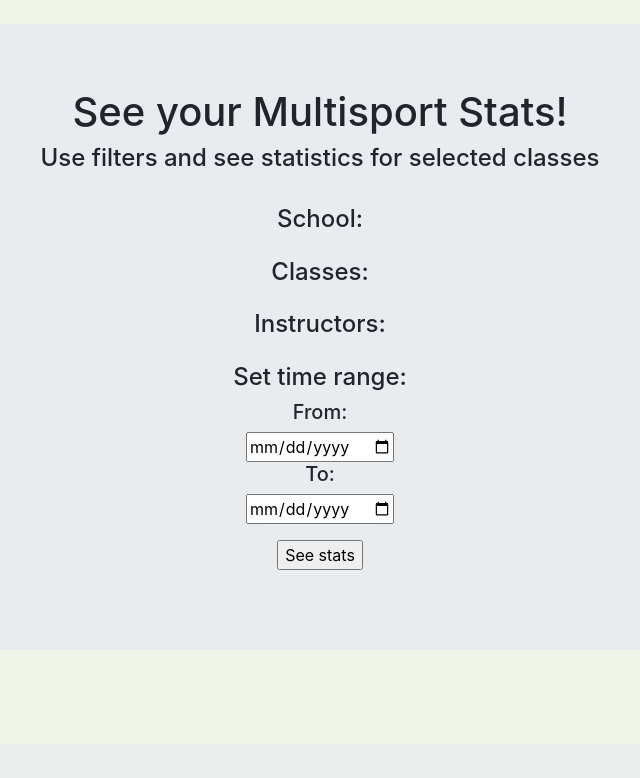
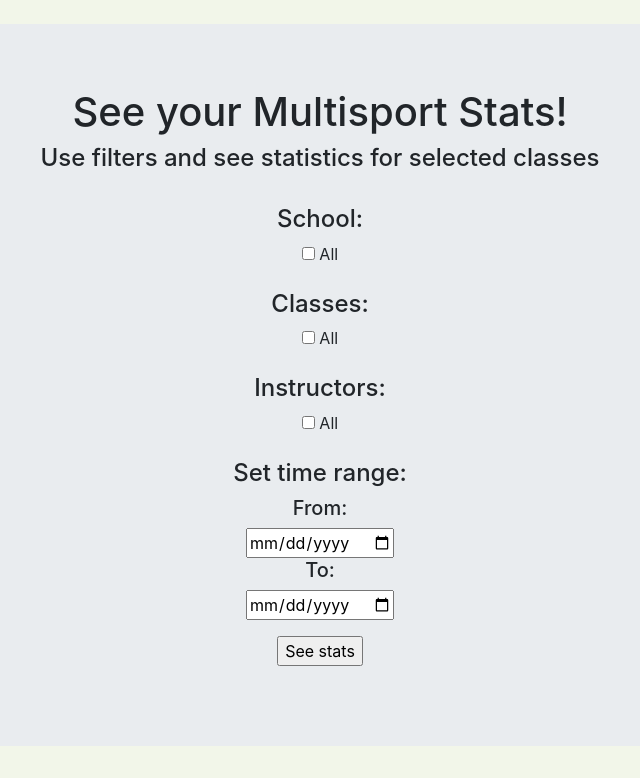
Before and after one commit to kamilaurbanczyk/multisport-statistics, a Flask app: template templates/filters.html in a window 1280 px wide. Shown: the part 56-834 px from the top of the page, without its empty margins (320-960 px from the left). Before the commit the page ends 626 px from the top, so only its background shows below. Run offline with Flask 2, Linux system fonts and the light colour scheme; the template is opened without the code that fills it, so the values that code supplies are empty; some libraries are stand-ins or nearby versions.

Commit message:
add 'all' filter in filters

```diff
--- a/templates/activities.html
+++ b/templates/activities.html
@@ -5,11 +5,6 @@
     <div class="container">
         <h1>Add activities</h1></br>
         <form action="/submit" method="POST" id="activity_form">
-            <div class="form-group">
-                <h4>Gender</h4>
-                <input type="radio" name="gender" value="male" checked> Male
-                <input type="radio" name="gender" value="female"> Female
-            </div>
             <div class='form-group'>
                 <h4>Name of classes</h4>
                 <input type="text" name="classes">
--- a/templates/all_activities.html
+++ b/templates/all_activities.html
@@ -5,7 +5,6 @@
 <table class="table table-striped">
     <tr>
         <th>Id</th>
-        <th>Gender</th>
         <th>Category</th>
         <th>Classes</th>
         <th>Place</th>
@@ -22,7 +21,6 @@
     {% for activity in activities %}
         <tr>
             <td>{{activity.id}}</td>
-            <td>{{activity.gender}}</td>
             <td>{{activity.category}}</td>
             <td>{{activity.classes}}</td>
             <td>{{activity.place}}</td>
--- a/templates/filters.html
+++ b/templates/filters.html
@@ -8,6 +8,8 @@
         <div class="form-group">
             <fieldset>
                 <h4>School:</h4>
+                <input type="checkbox" id="school" name="school" value="all">
+                    <label for="all">All</label>
                 {%for i in places%}
                     <input type="checkbox" id="{{i}}" name="school" value="{{i}}">
                     <label for="{{i}}">{{i}}</label>
@@ -17,6 +19,8 @@
         <div class="form-group">
             <fieldset>
                 <h4>Classes:</h4>
+                <input type="checkbox" id="classes" name="classes" value="all">
+                <label for="all">All</label>
                 {%for i in classes%}
                     <input type="checkbox" id="classes" name="classes" value="{{i}}">
                     <label for="{{i}}">{{i}}</label>
@@ -26,6 +30,8 @@
         <div class="form-group">
             <fieldset>
                 <h4>Instructors:</h4>
+                <input type="checkbox" id="instructors" name="instructors" value="all">
+                <label for="all">All</label>
                 {%for i in instructors%}
                     <input type="checkbox" id="instructors" name="instructors" value="{{i}}">
                     <label for="{{i}}">{{i}}</label>
```
Also changed, not shown: views.py (+17 -3 lines).
